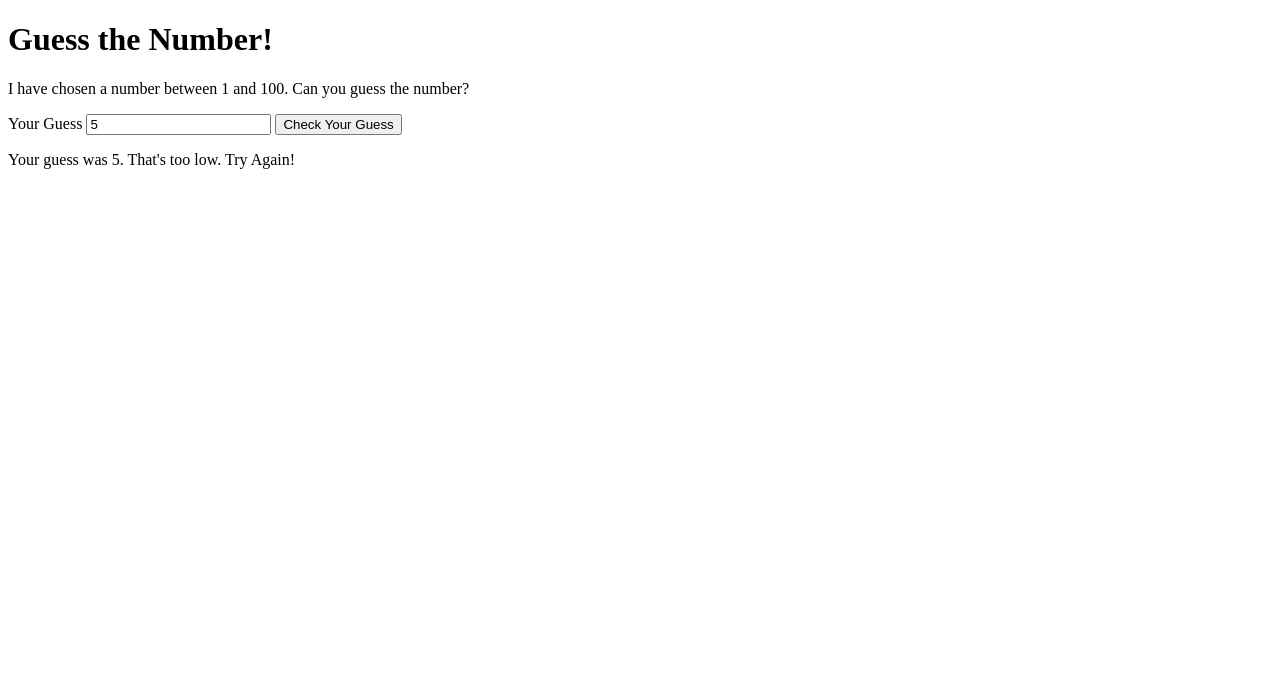
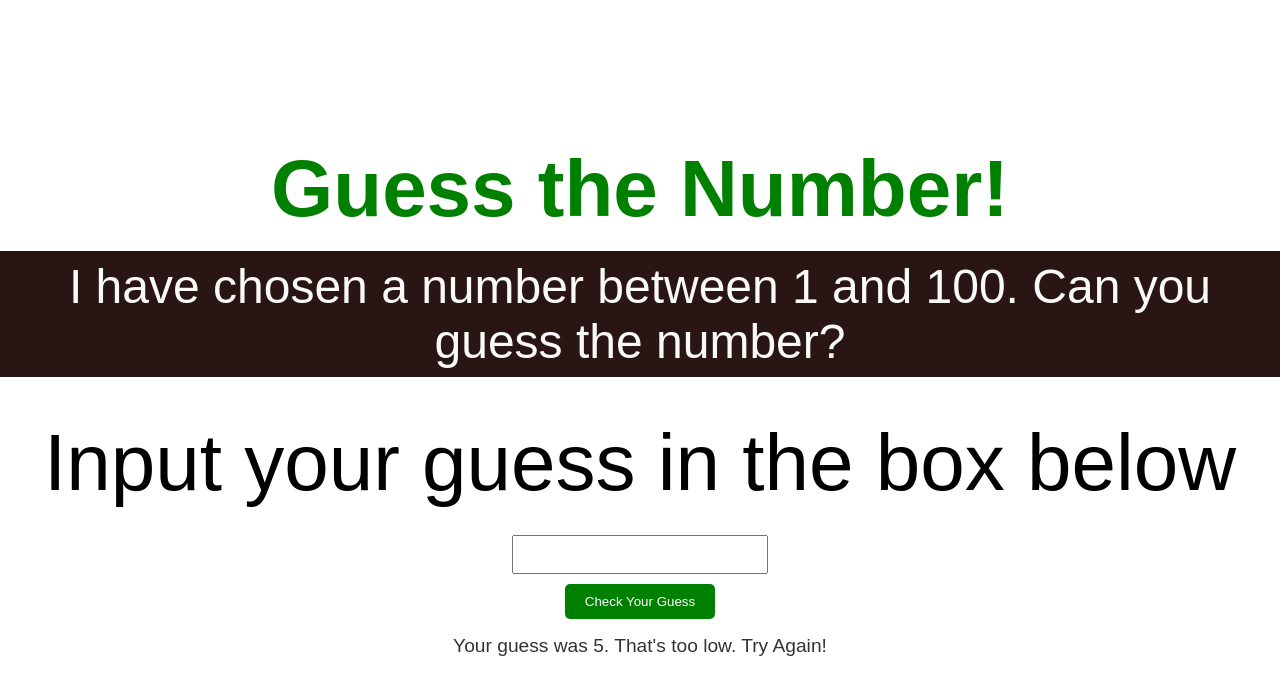
Before and after one commit to Codekazuki/hta, a plain HTML site: page gmn.html in a window 1280 px wide. Both pictures are taken after typing "5" into the empty fields and a click on the input "Check Your Guess". Drawn offline with Linux system fonts and the light colour scheme.

Commit message:
hta academy class

```diff
--- a/gmn.css
+++ b/gmn.css
@@ -3,3 +3,86 @@
   margin: 0;
   box-sizing: border-box;
 }
+
+body {
+  font-family: Arial, sans-serif;
+  display: flex;
+  flex-direction: column;
+  align-items: center;
+  justify-content: center;
+  min-height: 100vh;
+}
+
+.gtn {
+  color: green;
+  margin-bottom: 1rem;
+  font-size: 5rem;
+  text-align: center;
+}
+
+.num-mess {
+  color: rgb(249, 250, 247);
+  margin-bottom: 1.5rem;
+  text-align: center;
+  background-color: rgb(42, 21, 21);
+  padding: 8px 12px;
+  font-size: 3rem;
+}
+
+#guessForm {
+  display: flex;
+  flex-direction: column;
+  align-items: center;
+}
+
+.guessNum {
+  text-align: center;
+  padding: 1rem 0;
+  font-size: 1.2rem;
+  font-weight: 100;
+  font-size: 5rem;
+}
+
+#guess {
+  width: 20dvw;
+  max-width: 300px;
+  padding: 10px;
+  margin: 10px;
+  color: red;
+}
+
+#submitGuess {
+  padding: 10px 20px;
+  background-color: green;
+  color: white;
+  border: none;
+  border-radius: 5px;
+  cursor: pointer;
+}
+
+#submitGuess:hover {
+  background-color: darkgreen;
+}
+
+#feedback {
+  margin-top: 1rem;
+  font-size: 1rem;
+  color: #333;
+  text-align: center;
+  font-size: larger;
+}
+
+.again {
+  display: none;
+  margin-top: 1rem;
+  padding: 10px 20px;
+  background-color: orange;
+  color: white;
+  border: none;
+  border-radius: 5px;
+  cursor: pointer;
+}
+
+.again:hover {
+  background-color: darkorange;
+}
--- a/gmn.html
+++ b/gmn.html
@@ -3,19 +3,25 @@
   <head>
     <meta charset="UTF-8" />
     <meta name="viewport" content="width=device-width, initial-scale=1.0" />
+    <link rel="stylesheet" href="gmn.css" />
     <script src="gmn.js" defer></script>
     <title>Document</title>
   </head>
   <body>
-    <h1>Guess the Number!</h1>
-    <p>I have chosen a number between 1 and 100. Can you guess the number?</p>
+    <h1 class="gtn">Guess the Number!</h1>
+    <p class="num-mess">
+      I have chosen a number between 1 and 100. Can you guess the number?
+    </p>
 
     <form id="guessForm">
-      <label for="guess">Your Guess</label>
+      <label class="guessNum" for="guess"
+        >Input your guess in the box below</label
+      >
       <input type="number" id="guess" />
       <input type="submit" id="submitGuess" value="Check Your Guess" />
     </form>
 
     <p id="feedback">I wish you the best of luck</p>
+    <button class="again">play again</button>
   </body>
 </html>
--- a/gmn.js
+++ b/gmn.js
@@ -1,26 +1,50 @@
 // Generate a random number between 1 and 100
-const randomNumber = Math.floor(Math.random() * 100) + 1;
+let randomNumber = Math.floor(Math.random() * 100) + 1;
 console.log(`Random Number is ${randomNumber}`);
 
 // Select DOM elements
 const guess = document.getElementById("guess");
 const submitGuess = document.getElementById("submitGuess");
 const feedback = document.getElementById("feedback");
+const playAgain = document.querySelector(".again");
 
 // Function to check the guess
 function checkGuess(e) {
   e.preventDefault();
 
   let myGuess = Number(guess.value);
+  if (isNaN(myGuess) || guess.value.trim() === "") {
+    feedback.textContent = "Please enter a valid number!";
+    guess.value = "";
+    return;
+  }
 
   if (myGuess === randomNumber) {
     feedback.textContent = "You got it right!";
+    guess.value = "";
+    playAgain.style.display = "block";
+  } else if (myGuess < 1 || myGuess > 100) {
+    feedback.textContent = `Your mumu go dey guess ${myGuess}...... Guess between number 1 and 100`;
+    guess.value = "";
   } else if (myGuess > randomNumber) {
     feedback.textContent =
       "Your guess was " + myGuess + ". That's too high. Try Again!";
+    guess.value = "";
   } else if (myGuess < randomNumber) {
     feedback.textContent =
       "Your guess was " + myGuess + ". That's too low. Try Again!";
+    guess.value = "";
   }
 }
+
+//play again
+function resetGame() {
+  randomNumber = Math.floor(Math.random() * 100) + 1;
+
+  feedback.textContent = "I love your courage .......Start playing again ";
+  guess.value = "";
+
+  playAgain.style.display = "none";
+}
+playAgain.addEventListener("click", resetGame);
 submitGuess.addEventListener("click", checkGuess);
```
